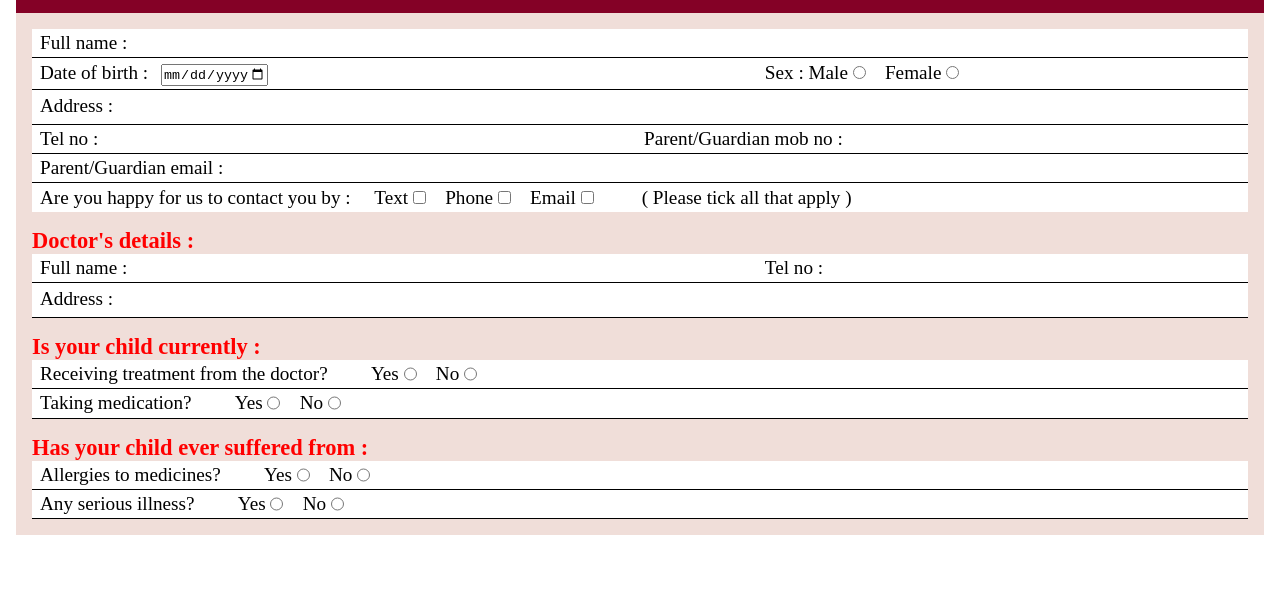
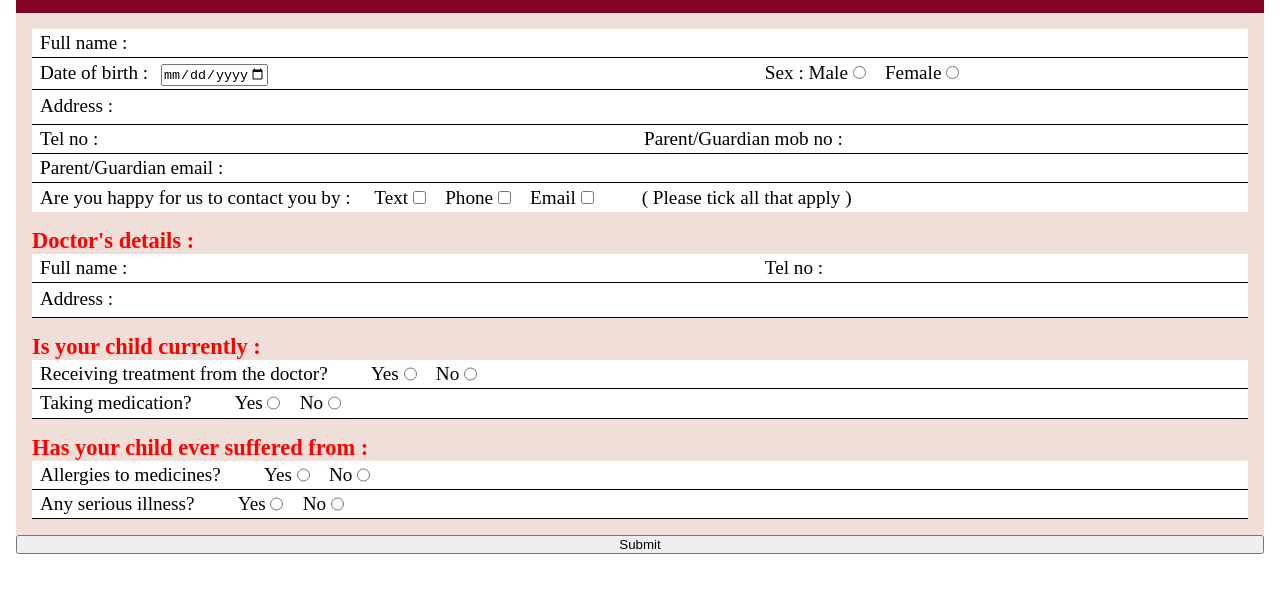
Before and after one commit to Neer393/ManoVedhan, a plain HTML site: page index.html in a window 1280 px wide. Shown: the part 129-722 px from the top of the page. Drawn offline with Linux system fonts and the light colour scheme.

Commit message:
Update index.html

```diff
--- a/index.html
+++ b/index.html
@@ -114,6 +114,9 @@
                     </span>
                 </div>
             </div>
+            <button type="submit" id="sub">
+                Submit
+            </button>
         </form>
     </div>
     <script>
```
